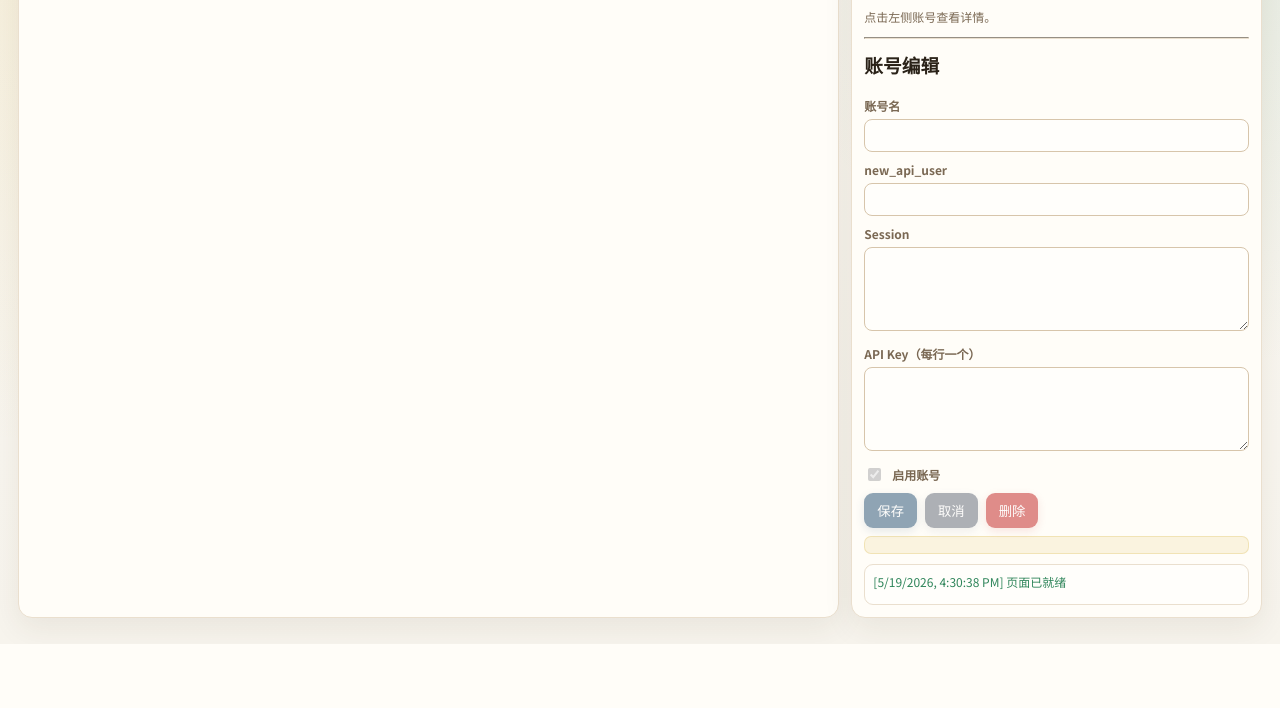
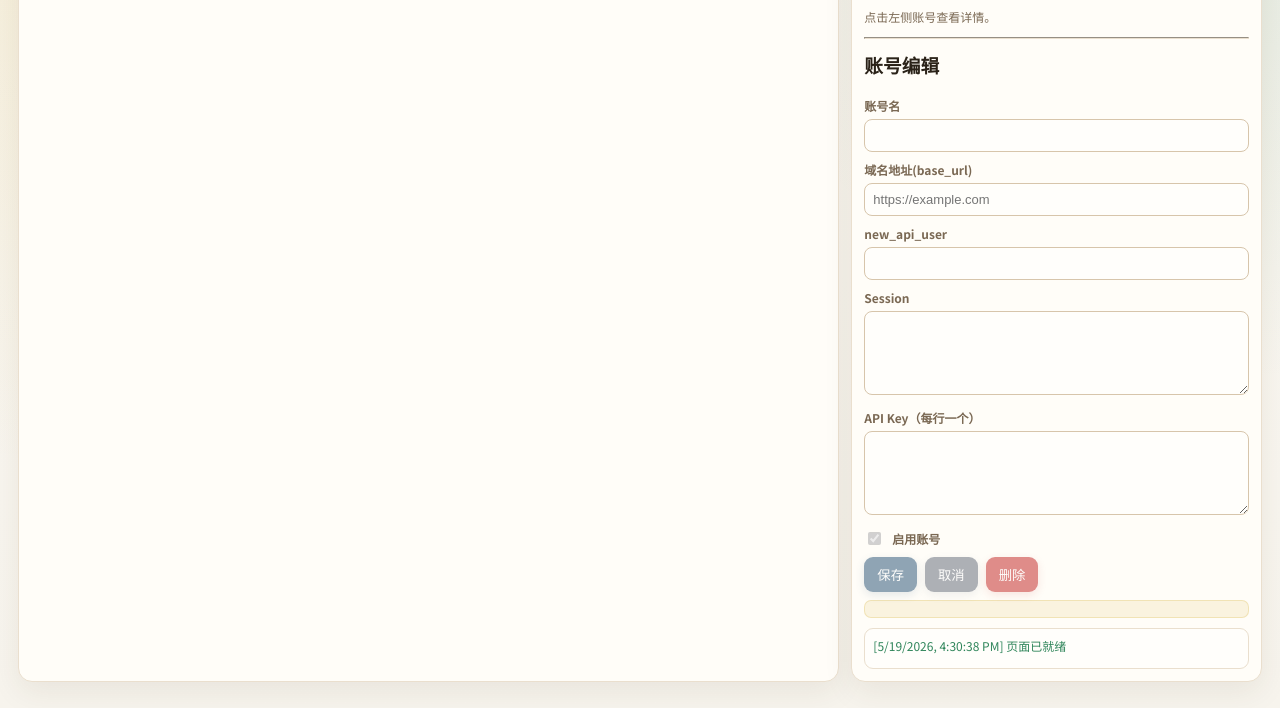
Before and after one commit to qianzhu123/new-api-console, a Flask app: page / in a window 1280 px wide. Shown: the part 168-876 px from the top of the page. Before the commit the page ends 812 px from the top, so only its background shows below. Run offline with Flask 3, Linux system fonts and the light colour scheme; data that the repository does not hold is empty.

Commit message:
feat: require per-account base URL and show it in account detail

```diff
--- a/app.py
+++ b/app.py
@@ -20,7 +20,8 @@ CONFIG_PATH = DATA_DIR / "session.json"
 HISTORY_PATH = DATA_DIR / "quota_history.json"
 SIGNIN_PATH = DATA_DIR / "signin_status.json"
 STATUS_CACHE_PATH = DATA_DIR / "status_cache.json"
-BASE_URL = "https://www.new-api.com"
+DEFAULT_BASE_URL = "https://www.new-api.com"
+BASE_URL_ENV_KEY = "NEW_API_BASE_URL"
 CHECKIN_PATH = "/api/user/checkin"
 SELF_PATH = "/api/user/self"
 STATUS_PATH = "/api/status"
@@ -28,8 +29,6 @@ TIMEOUT_SECONDS = 20
 DEFAULT_HEADERS = {
     "accept": "application/json, text/plain, */*",
     "cache-control": "no-store",
-    "origin": "https://www.new-api.com",
-    "referer": "https://www.new-api.com/console/personal",
     "sec-fetch-dest": "empty",
     "sec-fetch-mode": "cors",
     "sec-fetch-site": "same-origin",
@@ -78,6 +77,43 @@ def ensure_data_layout() -> None:
         os.replace(legacy_path, new_path)
 
 
+def normalize_base_url(raw: str) -> str:
+    value = str(raw or "").strip()
+    if not value:
+        return DEFAULT_BASE_URL
+    if not value.startswith(("http://", "https://")):
+        value = f"https://{value}"
+    return value.rstrip("/")
+
+
+def get_config_base_url_value() -> str | None:
+    ensure_data_layout()
+    if not CONFIG_PATH.exists():
+        return None
+    try:
+        with CONFIG_PATH.open("r", encoding="utf-8") as f:
+            data = json.load(f)
+    except Exception:
+        return None
+    if not isinstance(data, dict):
+        return None
+    raw = data.get("base_url")
+    if not isinstance(raw, str):
+        return None
+    raw = raw.strip()
+    return raw if raw else None
+
+
+def get_base_url() -> str:
+    env_value = str(os.getenv(BASE_URL_ENV_KEY, "") or "").strip()
+    if env_value:
+        return normalize_base_url(env_value)
+    config_value = get_config_base_url_value()
+    if config_value:
+        return normalize_base_url(config_value)
+    return DEFAULT_BASE_URL
+
+
 def now_ts() -> str:
     return datetime.now().strftime("%Y-%m-%d %H:%M:%S")
 
@@ -104,6 +140,7 @@ def parse_api_keys(raw: Any) -> list[str]:
 
 def validate_account_fields(
     name: str,
+    base_url: str,
     new_api_user: str,
     session_value: str,
     api_keys: list[str],
@@ -120,6 +157,11 @@ def validate_account_fields(
             if "\u4e00" <= ch <= "\u9fff":
                 continue
             raise ValueError("name contains unsupported characters")
+
+    if not base_url:
+        raise ValueError("base_url is required")
+    if not base_url.startswith(("http://", "https://")):
+        raise ValueError("base_url must start with http:// or https://")
 
     if not new_api_user:
         raise ValueError("new_api_user is required")
@@ -140,8 +182,15 @@ def validate_account_fields(
             raise ValueError("api_keys entry looks too short")
 
 
-def normalize_account(account: dict[str, Any]) -> dict[str, Any]:
+def normalize_account(account: dict[str, Any], fallback_base_url: str | None = None) -> dict[str, Any]:
     normalized = dict(account)
+    account_base = str(normalized.get("base_url") or "").strip()
+    if account_base:
+        normalized["base_url"] = normalize_base_url(account_base)
+    elif fallback_base_url:
+        normalized["base_url"] = normalize_base_url(fallback_base_url)
+    else:
+        normalized["base_url"] = DEFAULT_BASE_URL
     normalized["name"] = str(normalized.get("name") or "").strip()
     normalized["enabled"] = bool(normalized.get("enabled", True))
     normalized["new_api_user"] = str(normalized.get("new_api_user") or "").strip()
@@ -154,6 +203,7 @@ def normalize_config(data: dict[str, Any]) -> tuple[dict[str, Any], bool]:
     normalized = dict(data)
     raw_accounts = data.get("accounts", [])
     changed = False
+    top_level_base_url = normalize_base_url(str(data.get("base_url") or "").strip() or DEFAULT_BASE_URL)
 
     if not isinstance(raw_accounts, list):
         raw_accounts = []
@@ -164,10 +214,14 @@ def normalize_config(data: dict[str, Any]) -> tuple[dict[str, Any], bool]:
         if not isinstance(item, dict):
             changed = True
             continue
-        n = normalize_account(item)
+        n = normalize_account(item, fallback_base_url=top_level_base_url)
         if item != n:
             changed = True
         new_accounts.append(n)
+
+    if normalized.get("base_url") != top_level_base_url:
+        changed = True
+    normalized["base_url"] = top_level_base_url
 
     if normalized.get("accounts") != new_accounts:
         changed = True
@@ -441,11 +495,17 @@ def delete_runtime_entry(path: pathlib.Path, account_name: str) -> None:
         atomic_save_json(path, store)
 
 
-def build_headers(new_api_user: str, referer: str | None = None, extra_headers: dict[str, str] | None = None) -> dict[str, str]:
+def build_headers(
+    new_api_user: str,
+    referer: str | None = None,
+    extra_headers: dict[str, str] | None = None,
+    base_url: str | None = None,
+) -> dict[str, str]:
+    base_url = normalize_base_url(base_url or get_base_url())
     headers = dict(DEFAULT_HEADERS)
     headers["new-api-user"] = str(new_api_user)
-    if referer:
-        headers["referer"] = referer
+    headers["origin"] = base_url
+    headers["referer"] = referer or f"{base_url}/console/personal"
     if extra_headers:
         headers.update(extra_headers)
     return headers
@@ -467,9 +527,12 @@ def mask_api_key(key: str) -> str:
     return f"{key[:4]}...{key[-4:]}"
 
 
-def fetch_public_status() -> dict[str, Any]:
-    url = BASE_URL.rstrip("/") + "/" + STATUS_PATH.lstrip("/")
+def fetch_public_status(base_url: str | None = None) -> dict[str, Any]:
+    base_url = normalize_base_url(base_url or get_base_url())
+    url = base_url.rstrip("/") + "/" + STATUS_PATH.lstrip("/")
     headers = dict(DEFAULT_HEADERS)
+    headers["origin"] = base_url
+    headers["referer"] = f"{base_url}/console/personal"
     try:
         resp = requests.get(url, headers=headers, timeout=TIMEOUT_SECONDS)
     except requests.RequestException as exc:
@@ -479,6 +542,15 @@ def fetch_public_status() -> dict[str, Any]:
         payload = resp.json()
     except ValueError:
         payload = {"raw": resp.text[:500]}
+
+    if isinstance(payload, dict):
+        raw = str(payload.get("raw") or "").lstrip().lower()
+        if raw.startswith("<!doctype html") or raw.startswith("<html"):
+            return {
+                "ok": False,
+                "api_error": f"status endpoint returned HTML; check base_url ({base_url})",
+                "payload": payload,
+            }
 
     if not isinstance(payload, dict) or payload.get("success") is not True:
         message = payload.get("message", "") if isinstance(payload, dict) else ""
@@ -507,17 +579,19 @@ def fetch_public_status() -> dict[str, Any]:
     }
 
 
-def request_self_with_retry(session_value: str, user_id: str) -> tuple[requests.Response | None, dict[str, Any], str | None]:
-    url = BASE_URL.rstrip("/") + "/" + SELF_PATH.lstrip("/")
+def request_self_with_retry(session_value: str, user_id: str, base_url: str) -> tuple[requests.Response | None, dict[str, Any], str | None]:
+    base_url = normalize_base_url(base_url)
+    url = base_url.rstrip("/") + "/" + SELF_PATH.lstrip("/")
     cookies = {"session": session_value}
     headers = build_headers(
         user_id,
-        referer="https://www.new-api.com/console",
+        referer=f"{base_url}/console",
         extra_headers={
             "dnt": "1",
             "pragma": "no-cache",
             "connection": "close",
         },
+        base_url=base_url,
     )
 
     attempts = 3
@@ -651,6 +725,7 @@ def classify_checkin(account: dict[str, Any]) -> dict[str, Any]:
     name = account.get("name") or "unknown"
     session_value = (account.get("session") or "").strip()
     user_id = (account.get("new_api_user") or "").strip()
+    base_url = normalize_base_url(str(account.get("base_url") or get_base_url()))
 
     if not session_value:
         return {
@@ -667,9 +742,9 @@ def classify_checkin(account: dict[str, Any]) -> dict[str, Any]:
             "timestamp": now_ts(),
         }
 
-    url = BASE_URL.rstrip("/") + "/" + CHECKIN_PATH.lstrip("/")
+    url = base_url.rstrip("/") + "/" + CHECKIN_PATH.lstrip("/")
     cookies = {"session": session_value}
-    headers = build_headers(user_id)
+    headers = build_headers(user_id, base_url=base_url)
 
     try:
         resp = requests.post(url, cookies=cookies, headers=headers, timeout=TIMEOUT_SECONDS)
@@ -720,6 +795,7 @@ def check_status(account: dict[str, Any], system_status: dict[str, Any] | None =
     name = account.get("name") or "unknown"
     session_value = (account.get("session") or "").strip()
     user_id = (account.get("new_api_user") or "").strip()
+    base_url = normalize_base_url(str(account.get("base_url") or get_base_url()))
 
     if not session_value:
         return {
@@ -741,7 +817,7 @@ def check_status(account: dict[str, Any], system_status: dict[str, Any] | None =
             "system_status": system_status,
             "timestamp": now_ts(),
         }
-    resp, payload, network_error = request_self_with_retry(session_value, user_id)
+    resp, payload, network_error = request_self_with_retry(session_value, user_id, base_url=base_url)
     if network_error:
         return {
             "account": name,
@@ -775,6 +851,19 @@ def check_status(account: dict[str, Any], system_status: dict[str, Any] | None =
             "session_valid": False,
             "needs_verification": False,
             "api_error": f"http {resp.status_code}",
+            "system_status": system_status,
+            "payload": payload,
+            "timestamp": now_ts(),
+        }
+
+    raw = str(payload.get("raw") or "").lstrip().lower() if isinstance(payload, dict) else ""
+    if raw.startswith("<!doctype html") or raw.startswith("<html"):
+        return {
+            "account": name,
+            "status_state": "API_ERROR",
+            "session_valid": False,
+            "needs_verification": False,
+            "api_error": f"self endpoint returned HTML; check base_url ({base_url})",
             "system_status": system_status,
             "payload": payload,
             "timestamp": now_ts(),
@@ -901,6 +990,7 @@ def to_public_account(account: dict[str, Any], signin_status: str = "未签到",
     return {
         "name": account.get("name", ""),
         "enabled": bool(account.get("enabled", True)),
+        "base_url": normalize_base_url(str(account.get("base_url") or get_base_url())),
         "new_api_user": str(account.get("new_api_user", "")),
         "session": str(account.get("session", "")),
         "api_keys": api_keys,
@@ -912,6 +1002,8 @@ def to_public_account(account: dict[str, Any], signin_status: str = "未签到",
 
 def parse_account_payload(data: dict[str, Any], require_name: bool = True) -> dict[str, Any]:
     name = str(data.get("name") or "").strip()
+    raw_base_url = str(data.get("base_url") or "").strip()
+    base_url = normalize_base_url(raw_base_url)
     new_api_user = str(data.get("new_api_user") or "").strip()
     session_value = str(data.get("session") or "").strip()
     enabled = bool(data.get("enabled", True))
@@ -919,6 +1011,7 @@ def parse_account_payload(data: dict[str, Any], require_name: bool = True) -> di
 
     validate_account_fields(
         name=name,
+        base_url=raw_base_url,
         new_api_user=new_api_user,
         session_value=session_value,
         api_keys=api_keys,
@@ -928,6 +1021,7 @@ def parse_account_payload(data: dict[str, Any], require_name: bool = True) -> di
     return {
         "name": name,
         "enabled": enabled,
+        "base_url": base_url,
         "new_api_user": new_api_user,
         "session": session_value,
         "api_keys": api_keys,
@@ -958,7 +1052,7 @@ def index() -> str:
 def list_accounts():
     cfg = load_config()
     accounts = build_public_accounts(cfg.get("accounts", []))
-    return jsonify({"ok": True, "accounts": accounts})
+    return jsonify({"ok": True, "accounts": accounts, "default_base_url": normalize_base_url(str(cfg.get("base_url") or get_base_url()))})
 
 
 @app.route("/api/accounts", methods=["POST"])
@@ -1077,7 +1171,8 @@ def status_one(name: str):
     idx = get_account_index(accounts, name)
     if idx < 0:
         return jsonify({"ok": False, "error": "account not found"}), 404
-    system_status = fetch_public_status()
+    account_base_url = normalize_base_url(str(accounts[idx].get("base_url") or get_base_url()))
+    system_status = fetch_public_status(base_url=account_base_url)
     result = check_status(accounts[idx], system_status=system_status)
     set_status_cache(name, result)
     return jsonify({"ok": True, "result": result, "system_status": system_status})
@@ -1087,13 +1182,18 @@ def status_one(name: str):
 def status_all():
     cfg = load_config()
     accounts = [a for a in cfg.get("accounts", []) if a.get("enabled", True)]
-    system_status = fetch_public_status()
+    system_status_cache: dict[str, dict[str, Any]] = {}
     results = []
     for acc in accounts:
+        account_base_url = normalize_base_url(str(acc.get("base_url") or get_base_url()))
+        if account_base_url not in system_status_cache:
+            system_status_cache[account_base_url] = fetch_public_status(base_url=account_base_url)
+        system_status = system_status_cache[account_base_url]
         result = check_status(acc, system_status=system_status)
         results.append(result)
         set_status_cache(str(acc.get("name") or ""), result)
-    return jsonify({"ok": True, "results": results, "system_status": system_status})
+    default_base_url = normalize_base_url(str(get_base_url()))
+    return jsonify({"ok": True, "results": results, "system_status": system_status_cache.get(default_base_url) or fetch_public_status(base_url=default_base_url)})
 
 
 @app.route("/api/system/status", methods=["GET"])
--- a/templates/index.html
+++ b/templates/index.html
@@ -417,6 +417,10 @@
           <input id="f-name" />
         </div>
         <div class="form-group">
+          <label for="f-base-url">域名地址(base_url)</label>
+          <input id="f-base-url" placeholder="https://example.com" />
+        </div>
+        <div class="form-group">
           <label for="f-user">new_api_user</label>
           <input id="f-user" />
         </div>
@@ -457,6 +461,11 @@
           <div class="form-help">2-40 个字符，可使用中文、英文、数字、空格、`_ - .`</div>
         </div>
         <div class="form-group">
+          <label for="m-base-url">域名地址(base_url)</label>
+          <input id="m-base-url" placeholder="https://example.com" />
+          <div class="form-help">必填；支持完整 URL，未写协议时会自动补全为 `https://`。</div>
+        </div>
+        <div class="form-group">
           <label for="m-user">new_api_user</label>
           <input id="m-user" inputmode="numeric" />
           <div class="form-help">只允许数字，例如 `2659`</div>
@@ -491,6 +500,7 @@ const state = {
   accounts: [],
   selected: null,
   editingOriginalName: null,
+  defaultBaseUrl: 'https://www.new-api.com',
   checkinResults: {},
   signinStatus: {},
   statusResults: {},
@@ -507,12 +517,14 @@ const el = {
   toastStack: document.getElementById('toast-stack'),
   panelTitle: document.getElementById('panel-title'),
   fName: document.getElementById('f-name'),
+  fBaseUrl: document.getElementById('f-base-url'),
   fUser: document.getElementById('f-user'),
   fSession: document.getElementById('f-session'),
   fKeys: document.getElementById('f-keys'),
   fEnabled: document.getElementById('f-enabled'),
   addModal: document.getElementById('add-modal'),
   mName: document.getElementById('m-name'),
+  mBaseUrl: document.getElementById('m-base-url'),
   mUser: document.getElementById('m-user'),
   mSession: document.getElementById('m-session'),
   mKeys: document.getElementById('m-keys'),
@@ -639,7 +651,7 @@ function clearFieldStates(nodes) {
 }
 
 function setEditFormDisabled(disabled) {
-  for (const node of [el.fName, el.fUser, el.fSession, el.fKeys, el.fEnabled]) {
+  for (const node of [el.fName, el.fBaseUrl, el.fUser, el.fSession, el.fKeys, el.fEnabled]) {
     node.disabled = disabled;
   }
   document.getElementById('btn-save').disabled = disabled;
@@ -649,12 +661,13 @@ function setEditFormDisabled(disabled) {
 
 function resetModalForm() {
   el.mName.value = '';
+  el.mBaseUrl.value = state.defaultBaseUrl || '';
   el.mUser.value = '';
   el.mSession.value = '';
   el.mKeys.value = '';
   el.mEnabled.checked = true;
   el.modalError.textContent = '';
-  clearFieldStates([el.mName, el.mUser, el.mSession, el.mKeys]);
+  clearFieldStates([el.mName, el.mBaseUrl, el.mUser, el.mSession, el.mKeys]);
 }
 
 function openAddModal() {
@@ -677,6 +690,7 @@ function closeAddModal() {
 function buildPayloadFromInputs(fields) {
   return {
     name: fields.name.value.trim(),
+    base_url: fields.baseUrl.value.trim(),
     new_api_user: fields.user.value.trim(),
     session: fields.session.value.trim(),
     api_keys: fields.keys.value,
@@ -686,7 +700,7 @@ function buildPayloadFromInputs(fields) {
 
 function validatePayload(payload, fields) {
   const errors = [];
-  clearFieldStates([fields.name, fields.user, fields.session, fields.keys]);
+  clearFieldStates([fields.name, fields.baseUrl, fields.user, fields.session, fields.keys]);
 
   if (!payload.name) {
     errors.push('账号名不能为空');
@@ -705,6 +719,17 @@ function validatePayload(payload, fields) {
   } else if (!/^\d+$/.test(payload.new_api_user)) {
     errors.push('new_api_user 只能是数字');
     setFieldInvalid(fields.user, true);
+  }
+
+  if (!payload.base_url) {
+    errors.push('域名地址(base_url)不能为空');
+    setFieldInvalid(fields.baseUrl, true);
+  } else {
+    const baseUrlOk = /^(https?:\/\/)?[A-Za-z0-9.-]+(?::\d+)?(\/.*)?$/.test(payload.base_url);
+    if (!baseUrlOk) {
+      errors.push('域名地址(base_url)格式不正确');
+      setFieldInvalid(fields.baseUrl, true);
+    }
   }
 
   if (!payload.session) {
@@ -729,22 +754,24 @@ function fillForm(acc = null) {
   if (!acc) {
     state.editingOriginalName = null;
     el.fName.value = '';
+    el.fBaseUrl.value = '';
     el.fUser.value = '';
     el.fSession.value = '';
     el.fKeys.value = '';
     el.fEnabled.checked = true;
-    clearFieldStates([el.fName, el.fUser, el.fSession, el.fKeys]);
+    clearFieldStates([el.fName, el.fBaseUrl, el.fUser, el.fSession, el.fKeys]);
     setEditFormDisabled(true);
     el.panelTitle.textContent = '账号编辑';
     return;
   }
   state.editingOriginalName = acc.name;
   el.fName.value = acc.name || '';
+  el.fBaseUrl.value = acc.base_url || state.defaultBaseUrl || '';
   el.fUser.value = acc.new_api_user || '';
   el.fSession.value = acc.session || '';
   el.fKeys.value = (acc.api_keys || []).join('\n');
   el.fEnabled.checked = !!acc.enabled;
-  clearFieldStates([el.fName, el.fUser, el.fSession, el.fKeys]);
+  clearFieldStates([el.fName, el.fBaseUrl, el.fUser, el.fSession, el.fKeys]);
   setEditFormDisabled(false);
   el.panelTitle.textContent = `编辑账号：${acc.name}`;
 }
@@ -875,6 +902,7 @@ function renderDetail() {
     <div class="hero-badges">
       <span class="hero-badge">启用：${acc.enabled ? '是' : '否'}</span>
       <span class="hero-badge">今日签到：${signState}</span>
+      <span class="hero-badge mono">地址：${acc.base_url || '-'}</span>
     </div>
     <div class="metric-grid">
       <div class="metric-card">
@@ -910,6 +938,7 @@ function selectAccount(name) {
 async function refreshAccounts() {
   const data = await api('/api/accounts');
   state.accounts = data.accounts || [];
+  state.defaultBaseUrl = data.default_base_url || state.defaultBaseUrl;
   state.signinStatus = {};
   state.statusResults = {};
   for (const acc of state.accounts) {
@@ -1086,6 +1115,7 @@ async function saveForm() {
   }
   const payload = buildPayloadFromInputs({
     name: el.fName,
+    baseUrl: el.fBaseUrl,
     user: el.fUser,
     session: el.fSession,
     keys: el.fKeys,
@@ -1093,6 +1123,7 @@ async function saveForm() {
   });
   const errors = validatePayload(payload, {
     name: el.fName,
+    baseUrl: el.fBaseUrl,
     user: el.fUser,
     session: el.fSession,
     keys: el.fKeys,
@@ -1117,6 +1148,7 @@ async function saveForm() {
 async function saveNewAccount() {
   const payload = buildPayloadFromInputs({
     name: el.mName,
+    baseUrl: el.mBaseUrl,
     user: el.mUser,
     session: el.mSession,
     keys: el.mKeys,
@@ -1124,6 +1156,7 @@ async function saveNewAccount() {
   });
   const errors = validatePayload(payload, {
     name: el.mName,
+    baseUrl: el.mBaseUrl,
     user: el.mUser,
     session: el.mSession,
     keys: el.mKeys,
@@ -1163,6 +1196,7 @@ async function toggleOne(name) {
   if (!acc) return;
   const payload = {
     name: acc.name,
+    base_url: acc.base_url,
     new_api_user: acc.new_api_user,
     session: acc.session,
     api_keys: acc.api_keys || [],
@@ -1216,10 +1250,10 @@ window.addEventListener('keydown', (e) => {
     closeAddModal();
   }
 });
-for (const node of [el.fName, el.fUser, el.fSession, el.fKeys, el.mName, el.mUser, el.mSession, el.mKeys]) {
+for (const node of [el.fName, el.fBaseUrl, el.fUser, el.fSession, el.fKeys, el.mName, el.mBaseUrl, el.mUser, el.mSession, el.mKeys]) {
   node.addEventListener('input', () => {
     setFieldInvalid(node, false);
-    if ([el.mName, el.mUser, el.mSession, el.mKeys].includes(node)) {
+    if ([el.mName, el.mBaseUrl, el.mUser, el.mSession, el.mKeys].includes(node)) {
       el.modalError.textContent = '';
     }
   });
```
Also changed, not shown: README.md.
